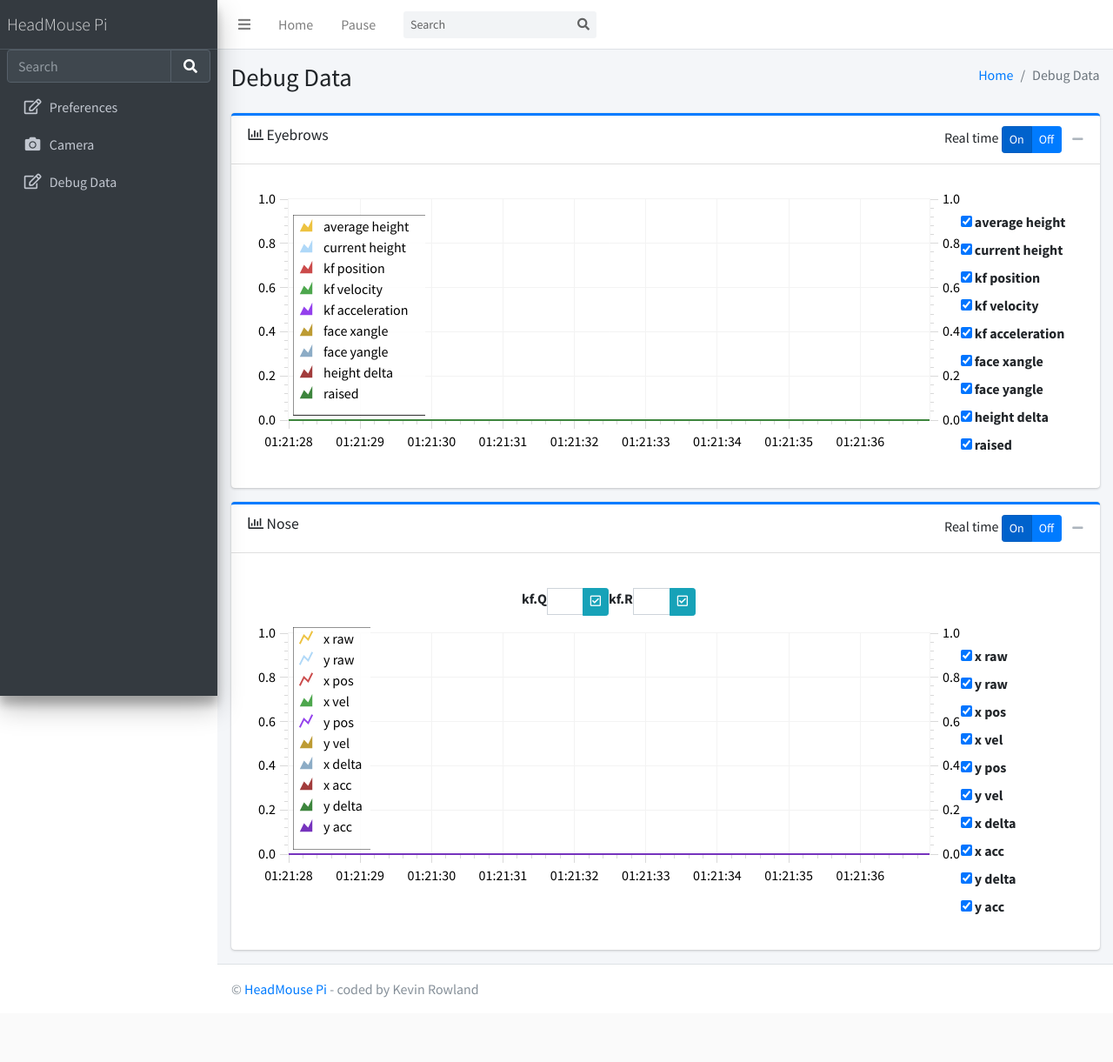
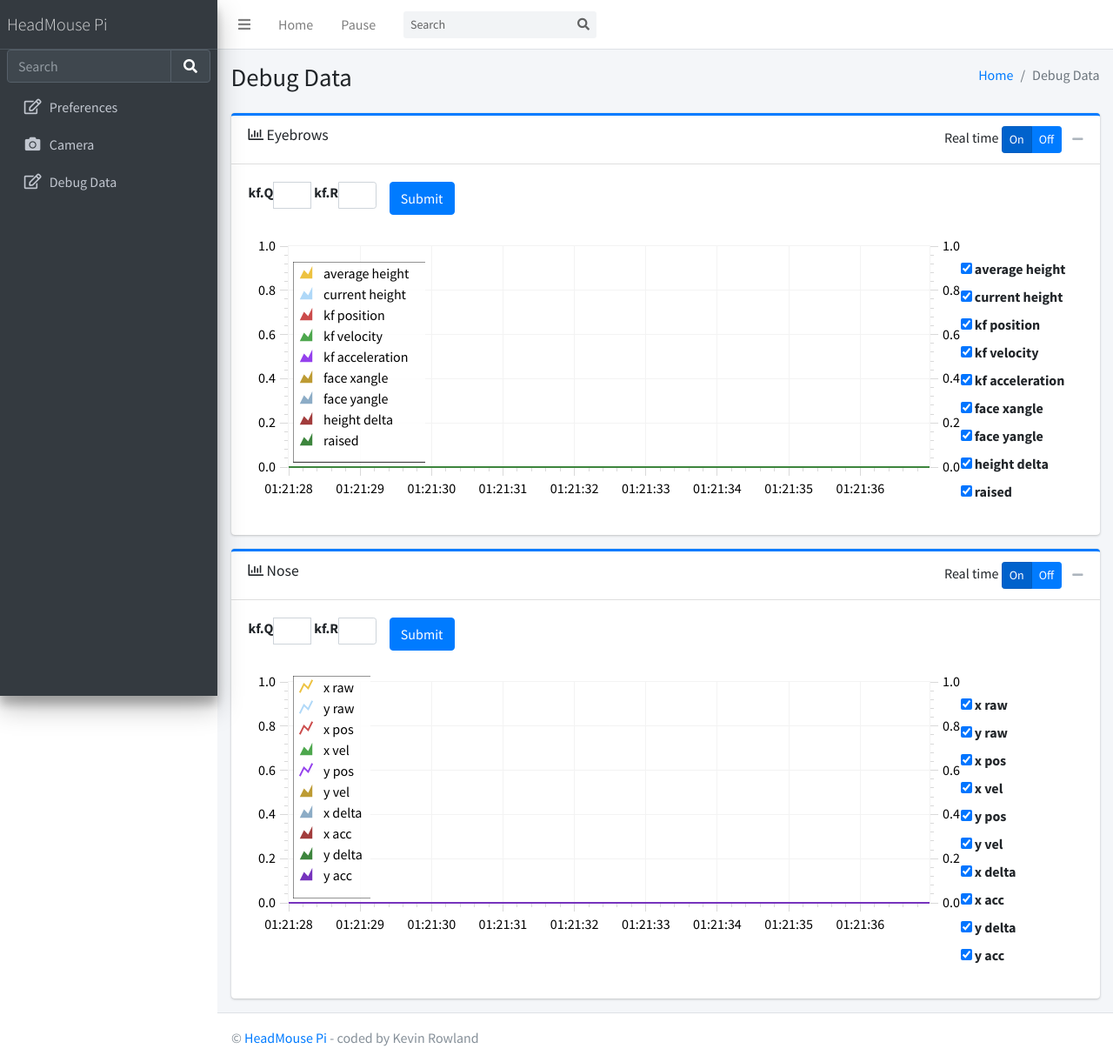
Before and after one commit to doudulac/HeadMouse-Pi, a Flask app: template webapp/home/templates/debug-data-graph.html in a window 1280 px wide. Shown: the whole page at 87% size. Before the commit the page ends 1147 px from the top, so only its background shows below. Run offline with Flask 2, Linux system fonts and the light colour scheme; the template is opened without the code that fills it, so the values that code supplies are empty; parts of the project's set-up code (start-up, migrations or seed data) failed here and were passed over; some libraries are stand-ins or nearby versions.

Commit message:
add brows kalman params update form

```diff
--- a/headmouse.py
+++ b/headmouse.py
@@ -1112,6 +1112,9 @@ class WebServer(object):
     # @socketio.on('ns_kf_update')
     def kfupdate(self, values):
         face = self.app.jinja_env.globals['face']
+        if 'brows' in values:
+            face.brows.kf.kfQ = values['brows']['Q']
+            face.brows.kf.kfR = values['brows']['R']
         if 'nose' in values:
             face.nose.kf.kfQ = values['nose']['Q']
             face.nose.kf.kfR = values['nose']['R']
--- a/webapp/base/routes.py
+++ b/webapp/base/routes.py
@@ -45,6 +45,8 @@ def preferences():
 def debug_data_graph():
     face = current_app.jinja_env.globals['face']
     return render_template('debug-data-graph.html',
+                           brkfQ=face.brows.kf.kfQ,
+                           brkfR=face.brows.kf.kfR,
                            nskfQ=face.nose.kf.kfQ,
                            nskfR=face.nose.kf.kfR)
 
--- a/webapp/base/static/assets/js/pages/debug-data-graph.js
+++ b/webapp/base/static/assets/js/pages/debug-data-graph.js
@@ -295,11 +295,11 @@ var runScript = function() {
         update_nose();
     });
 
-    $('#ns-kf-q-btn').click(function () {
-        socket.emit('kf_update', { nose: { Q: $('#ns-kf-q').val(), R: $('#ns-kf-r').val() } });
+    $('#br-kf-btn').click(function () {
+        socket.emit('kf_update', { brows: { Q: $('#br-kf-q').val(), R: $('#br-kf-r').val() } });
     });
 
-    $('#ns-kf-r-btn').click(function () {
+    $('#ns-kf-btn').click(function () {
         socket.emit('kf_update', { nose: { Q: $('#ns-kf-q').val(), R: $('#ns-kf-r').val() } });
     });
 
--- a/webapp/home/templates/debug-data-graph.html
+++ b/webapp/home/templates/debug-data-graph.html
@@ -16,15 +16,9 @@
   <link rel="stylesheet" href="/static/assets/css/adminlte.min.css">
 
   <style>
-    .grid-container {
+    .chart-grid-container {
       display: grid;
       grid-template-columns: auto 130px;
-      padding: 10px;
-    }
-
-    .chart-opts-grid {
-      display: grid;
-      grid-template-columns: auto 100px 100px auto;
       padding: 10px;
     }
 
@@ -85,7 +79,25 @@
                 </div>
                 </div>
                 <div class="card-body">
-                  <div class="grid-container">
+                  <div class="form-group">
+                    <div class="row">
+                      <div class="col-sm-2">
+                        <div class="input-group input-group-sm">
+                          <label for="br-kf-q">kf.Q</label>
+                          <input type="text" class="form-control" id="br-kf-q" value="{{ brkfQ }}">
+                          &nbsp;
+                          <label for="br-kf-r">kf.R</label>
+                          <input type="text" class="form-control" id="br-kf-r" value="{{ brkfR }}">
+                        </div>
+                      </div>
+                      <div class="col-sm-2">
+                        <div class="input-group input-group-sm">
+                          <button type="submit" class="btn btn-primary" id="br-kf-btn">Submit</button>
+                        </div>
+                      </div>
+                    </div>
+                  </div>
+                  <div class="chart-grid-container">
                     <div id="brow-chart" style="height: 300px;"></div>
                     <div id="brow-series"></div>
                   </div>
@@ -121,27 +133,25 @@
                 </div>
                 </div>
                 <div class="card-body">
-                  <div class="grid-container">
-                    <div class="chart-opts-grid">
-                      <div></div>
-                      <div class="input-group input-group-sm">
-                        <label for="ns-kf-q">kf.Q</label>
-                        <input type="text" class="form-control" id="ns-kf-q" value="{{ nskfQ }}">
-                        <span class="input-group-append">
-                          <button type="button" class="btn btn-info btn-flat" id="ns-kf-q-btn">
-                            <i class="far fa-check-square"></i></button>
-                        </span>
+                  <div class="form-group">
+                    <div class="row">
+                      <div class="col-sm-2">
+                        <div class="input-group input-group-sm">
+                          <label for="ns-kf-q">kf.Q</label>
+                          <input type="text" class="form-control" id="ns-kf-q" value="{{ nskfQ }}">
+                          &nbsp;
+                          <label for="ns-kf-r">kf.R</label>
+                          <input type="text" class="form-control" id="ns-kf-r" value="{{ nskfR }}">
+                        </div>
                       </div>
-                      <div class="input-group input-group-sm">
-                        <label for="ns-kf-r">kf.R</label>
-                        <input type="text" class="form-control" id="ns-kf-r" value="{{ nskfR }}">
-                        <span class="input-group-append">
-                          <button type="button" class="btn btn-info btn-flat" id="ns-kf-r-btn">
-                            <i class="far fa-check-square"></i></button>
-                        </span>
+                      <div class="col-sm-2">
+                        <div class="input-group input-group-sm">
+                          <button type="submit" class="btn btn-primary" id="ns-kf-btn">Submit</button>
+                        </div>
                       </div>
                     </div>
-                    <div></div>
+                  </div>
+                  <div class="chart-grid-container">
                     <div id="nose-chart" style="height: 300px;"></div>
                     <div id="nose-series"></div>
                   </div>
```
